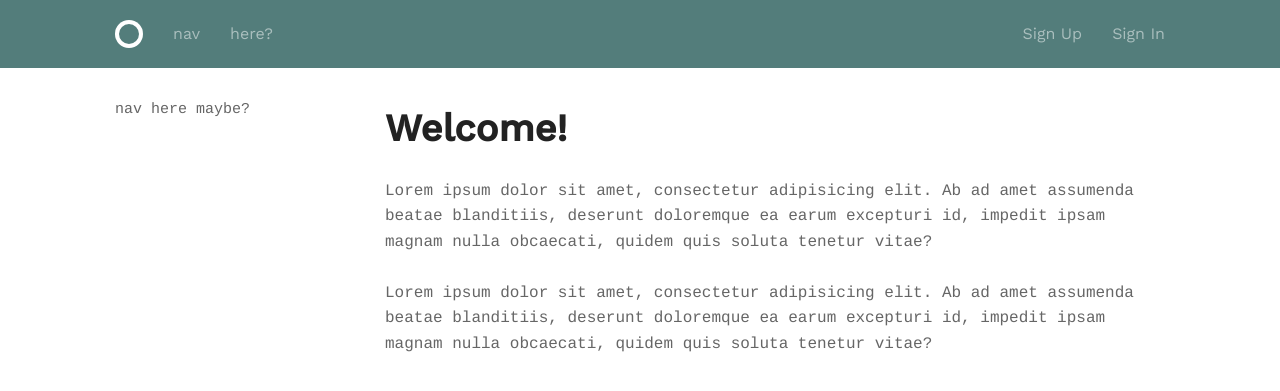
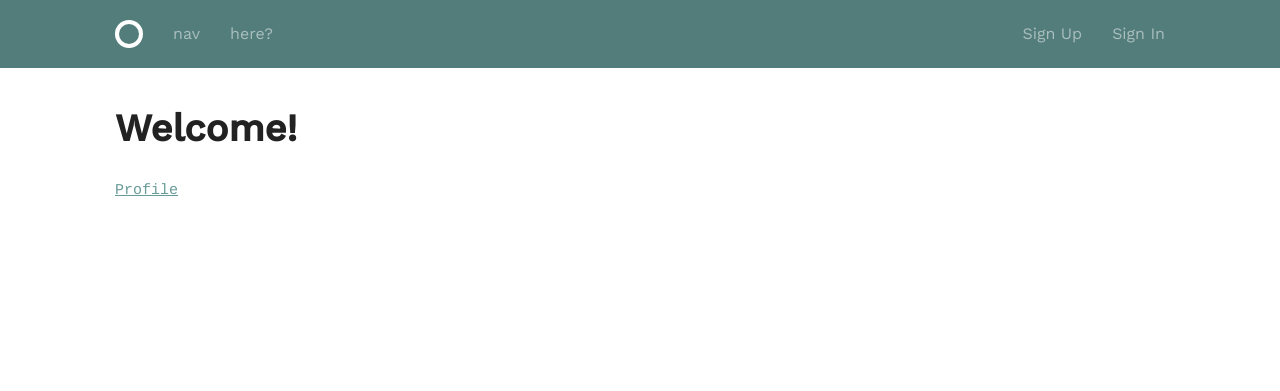
Before and after one commit to FrankchingKang/UserProfile, a Django app: template templates/home.html in a window 1280 px wide. Shown: the top 391 px of the page. Run offline with Django 3.2, Linux system fonts and the light colour scheme; the template is opened without the code that fills it, so the values that code supplies are empty.

Commit message:
change the URL name, add a link at home page
change the URL name, add a link at home page

```diff
--- a/accounts/urls.py
+++ b/accounts/urls.py
@@ -8,5 +8,5 @@ urlpatterns = [
     url(r'sign_out/$', views.sign_out, name='sign_out'),
     url(r'detail/$', views.profile_detail, name='profile_detail'),
     url(r'profile/edit/$', views.profile_edit, name='profile_edit'),
-    url(r'change_password/$', views.change_password, name='change_password'),
+    url(r'profile/change_password/$', views.change_password, name='change_password'),
 ]
--- a/templates/home.html
+++ b/templates/home.html
@@ -1,11 +1,10 @@
 {% extends 'layout.html' %}
 {% block body %}
     <div class="grid-25">
-        nav here maybe?
+
     </div>
     <div class="grid-75">
         <h1>Welcome!</h1>
-        <p>Lorem ipsum dolor sit amet, consectetur adipisicing elit. Ab ad amet assumenda beatae blanditiis, deserunt doloremque ea earum excepturi id, impedit ipsam magnam nulla obcaecati, quidem quis soluta tenetur vitae?</p>
-        <p>Lorem ipsum dolor sit amet, consectetur adipisicing elit. Ab ad amet assumenda beatae blanditiis, deserunt doloremque ea earum excepturi id, impedit ipsam magnam nulla obcaecati, quidem quis soluta tenetur vitae?</p>
+        <a href="{% url 'accounts:profile_detail' %}">Profile</a>
     </div>
 {% endblock %}
```
Also changed, not shown: db.sqlite3.
